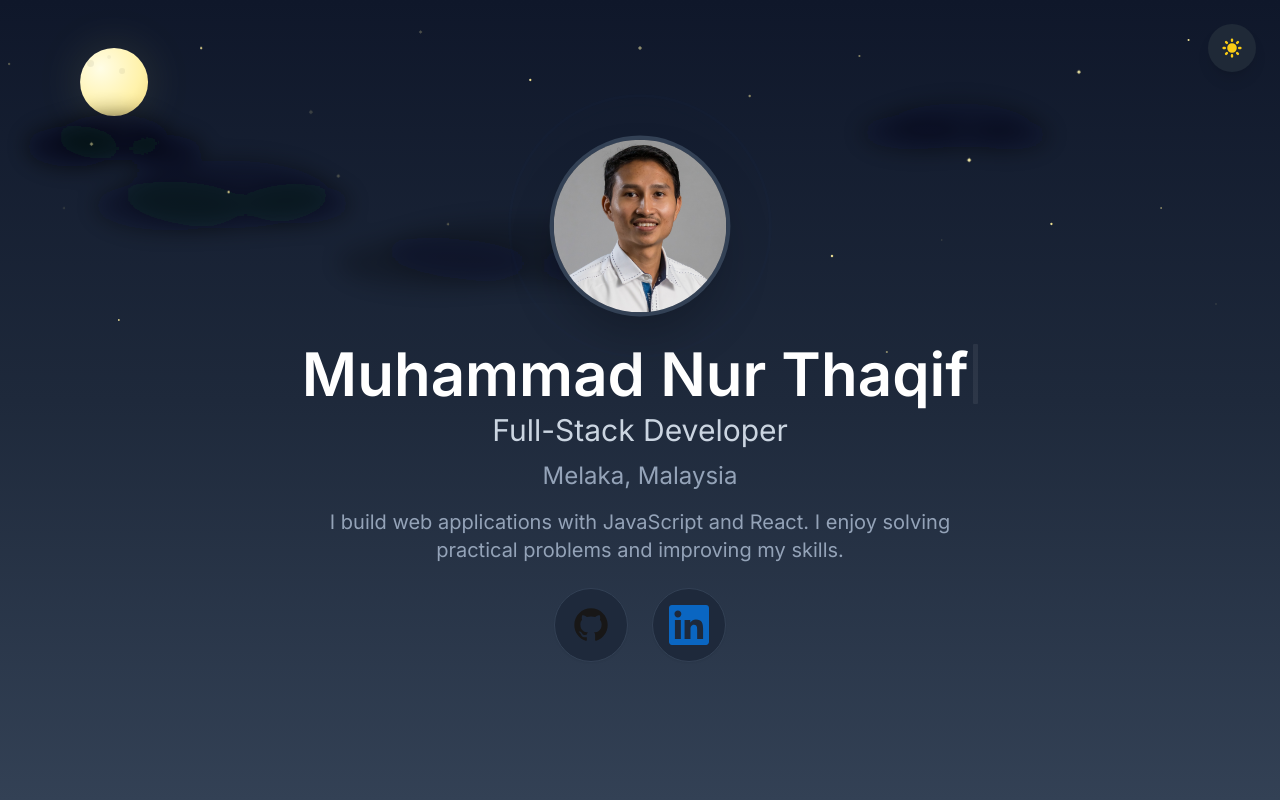
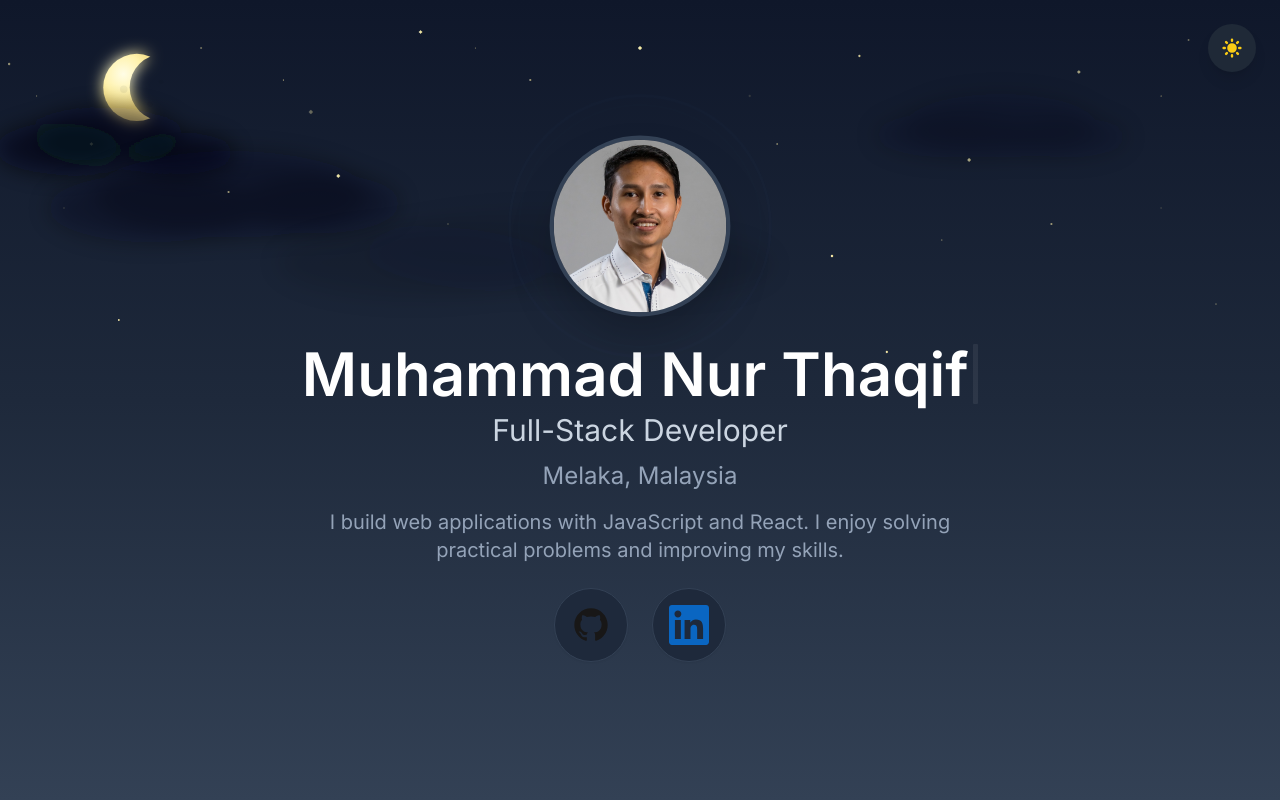
Before and after one commit to mnthaqif/mnthaqif.github.io, a React (Vite) app: page / in a window 1280 px wide. Both pictures are taken after a click on the button "Toggle dark mode". Shown: the top 800 px of the page. Built offline with nearby package versions, Linux system fonts and the light colour scheme.

Commit message:
Enhance Hero component with additional stars and moon
Added extra tiny stars to the star scatter in the Hero component. Improved the dark-sky section with an SVG moon and enhanced cloud and star animations.

```diff
--- a/src/components/sections/Hero.jsx
+++ b/src/components/sections/Hero.jsx
@@ -81,6 +81,12 @@ const Hero = () => {
     { x: 44, y: 46, r: 0.9, d: 1.2 },
     { x: 68, y: 44, r: 1.0, d: 0.6 },
     { x: 92, y: 38, r: 0.8, d: 0.7 },
+    // extra tiny star scatter
+    { x: 6, y: 12, r: 0.6, d: 0.2 },
+    { x: 24, y: 10, r: 0.5, d: 0.6 },
+    { x: 38, y: 6, r: 0.5, d: 0.9 },
+    { x: 60, y: 18, r: 0.6, d: 0.3 },
+    { x: 88, y: 12, r: 0.5, d: 1.1 },
   ];
 
   return (
@@ -130,46 +136,62 @@ const Hero = () => {
         </motion.g>
       </svg>
 
-      {/* Dark-sky: moon, improved clouds and more twinkling stars (visible only in dark mode) */}
-      <div className="absolute inset-0 pointer-events-none -z-20 dark:block hidden">
-        {/* Moon as CSS-backed, responsive element so it is always visible on small screens */}
-        <motion.div
+      {/* Dark-sky: moon (SVG with animated phase + glow), improved clouds and many twinkling stars */}
+      <div className="absolute inset-0 pointer-events-none -z-20">
+        {/* show only in dark mode (CSS hides in light) */}
+        <div className="hidden dark:block w-full h-full">
+          {/* moon as SVG so it scales crisply and always visible on small screens */}
+          <motion.svg
             aria-hidden="true"
+            viewBox="0 0 120 120"
+            className="absolute left-3 top-3 md:left-20 md:top-8 w-16 h-16 md:w-28 md:h-28"
             initial={{ x: -2 }}
-          animate={{ x: [0, 3, 0] }}
-          transition={{ duration: 10, repeat: Infinity, ease: 'easeInOut' }}
-          className="absolute left-4 top-4 md:left-20 md:top-12"
-          style={{ zIndex: -19 }}
+            animate={{ x: [0, 3, 0], y: [0, -2, 0] }}
+            transition={{ duration: 8, repeat: Infinity, ease: 'easeInOut' }}
+            style={{ zIndex: -18 }}
           >
-          <div
-            // responsive sizes: small screens show smaller moon but still visible; md+ larger moon
-            className="rounded-full shadow-[0_0_40px_rgba(255,220,90,0.12)]"
-            style={{
-              width: '4.25rem',
-              height: '4.25rem',
-              background: 'radial-gradient(circle at 30% 30%, #fffde6 0%, #fff2ab 60%, #f0d87f 100%)',
-              boxShadow: '0 0 50px rgba(250, 235, 130, 0.12)',
-            }}
-          >
-            {/* Craters: positioned using absolute divs inside moon */}
-            <div style={{ position: 'relative', width: '100%', height: '100%' }}>
-              <div style={{
-                position: 'absolute', left: '10%', top: '18%', width: '10%',
-                height: '10%', borderRadius: '50%', background: 'rgba(0,0,0,0.06)'
-              }} />
-              <div style={{
-                position: 'absolute', left: '58%', top: '30%', width: '8%',
-                height: '8%', borderRadius: '50%', background: 'rgba(0,0,0,0.05)'
-              }} />
-              <div style={{
-                position: 'absolute', left: '40%', top: '10%', width: '6%',
-                height: '6%', borderRadius: '50%', background: 'rgba(0,0,0,0.04)'
-              }} />
-            </div>
-          </div>
-        </motion.div>
+            <defs>
+              <radialGradient id="moonG2" cx="30%" cy="30%">
+                <stop offset="0%" stopColor="#fffde6" stopOpacity="1" />
+                <stop offset="60%" stopColor="#fff2ab" stopOpacity="1" />
+                <stop offset="100%" stopColor="#f0d87f" stopOpacity="1" />
+              </radialGradient>
 
-        {/* Stars + Clouds SVG layer */}
+              {/* mask for phase: white reveals moon, moving dark circle hides to create crescent */}
+              <mask id="phaseMask">
+                <rect x="0" y="0" width="120" height="120" fill="white" />
+                {/* animated black circle will cut the moon */}
+                <motion.circle
+                  cx="72"
+                  cy="60"
+                  r="36"
+                  fill="black"
+                  animate={{ cx: [90, 72, 48, 72, 90] }}
+                  transition={{ duration: 9, repeat: Infinity, ease: 'easeInOut' }}
+                />
+              </mask>
+
+              <filter id="moonGlow2" x="-80%" y="-80%" width="260%" height="260%">
+                <feGaussianBlur stdDeviation="8" result="b" />
+                <feMerge>
+                  <feMergeNode in="b" />
+                  <feMergeNode in="SourceGraphic" />
+                </feMerge>
+              </filter>
+            </defs>
+
+            {/* glow group */}
+            <g style={{ filter: 'url(#moonGlow2)' }}>
+              <circle cx="60" cy="60" r="36" fill="url(#moonG2)" mask="url(#phaseMask)" />
+            </g>
+
+            {/* craters (slightly darker spots) */}
+            <circle cx="46" cy="62" r="4" fill="rgba(0,0,0,0.06)" opacity="0.95" />
+            <circle cx="74" cy="78" r="3" fill="rgba(0,0,0,0.05)" opacity="0.95" />
+            <circle cx="86" cy="54" r="2.5" fill="rgba(0,0,0,0.04)" opacity="0.95" />
+          </motion.svg>
+
+          {/* stars + many improved clouds SVG layer */}
           <svg
             className="w-full h-full"
             viewBox="0 0 1200 700"
@@ -179,62 +201,85 @@ const Hero = () => {
             style={{ zIndex: -20 }}
           >
             <defs>
-            <filter id="cloudBlur" x="-50%" y="-50%" width="200%" height="200%">
+              <filter id="cloudBlur2" x="-60%" y="-60%" width="260%" height="260%">
                 <feGaussianBlur stdDeviation="10" />
               </filter>
-            <linearGradient id="starGrad" x1="0" x2="1">
-              <stop offset="0%" stopColor="#fff8bf" />
+
+              <linearGradient id="starGrad2" x1="0" x2="1">
+                <stop offset="0%" stopColor="#fff9d9" />
                 <stop offset="100%" stopColor="#ffe77a" />
               </linearGradient>
             </defs>
 
-          {/* clouds group: several clusters with blur and opacity for natural look */}
+            {/* multiple layered cloud groups for depth, each with different opacity and speed */}
             <motion.g
-            filter="url(#cloudBlur)"
+              filter="url(#cloudBlur2)"
               initial={{ x: 0 }}
-            animate={{ x: [0, -22, 0] }}
-            transition={{ duration: 22, repeat: Infinity, repeatType: 'reverse', ease: 'easeInOut' }}
-            opacity="0.95"
+              animate={{ x: [0, -30, 0] }}
+              transition={{ duration: 26, repeat: Infinity, repeatType: 'reverse', ease: 'easeInOut' }}
+              opacity="0.9"
             >
-            <g transform="translate(160,120)" fill="rgba(7,12,20,0.56)">
-              <ellipse cx="0" cy="0" rx="48" ry="20" />
-              <ellipse cx="-36" cy="8" rx="40" ry="18" />
-              <ellipse cx="44" cy="12" rx="34" ry="14" />
-            </g>
-
-            <g transform="translate(260,170)" fill="rgba(7,12,20,0.36)">
-              <ellipse cx="0" cy="0" rx="90" ry="30" />
-              <ellipse cx="-50" cy="10" rx="66" ry="22" />
-              <ellipse cx="60" cy="8" rx="48" ry="18" />
-            </g>
-
-            <g transform="translate(900,110)" fill="rgba(7,12,20,0.30)">
-              <ellipse cx="0" cy="0" rx="64" ry="20" />
-              <ellipse cx="-40" cy="6" rx="46" ry="16" />
-              <ellipse cx="44" cy="8" rx="36" ry="14" />
-            </g>
-
-            <g transform="translate(520,220)" fill="rgba(7,12,20,0.22)">
-              <ellipse cx="0" cy="0" rx="120" ry="28" />
-              <ellipse cx="-80" cy="10" rx="84" ry="22" />
-              <ellipse cx="84" cy="12" rx="72" ry="20" />
+              <g transform="translate(160,120)" fill="rgba(6,10,20,0.62)">
+                <ellipse cx="0" cy="0" rx="64" ry="26" />
+                <ellipse cx="-44" cy="10" rx="54" ry="22" />
+                <ellipse cx="64" cy="14" rx="46" ry="18" />
               </g>
             </motion.g>
 
-          {/* render many stars with slight twinkle and scale */}
+            <motion.g
+              filter="url(#cloudBlur2)"
+              initial={{ x: 0 }}
+              animate={{ x: [0, -18, 0] }}
+              transition={{ duration: 20, repeat: Infinity, repeatType: 'reverse', ease: 'easeInOut' }}
+              opacity="0.7"
+            >
+              <g transform="translate(260,170)" fill="rgba(6,10,20,0.42)">
+                <ellipse cx="0" cy="0" rx="120" ry="38" />
+                <ellipse cx="-70" cy="12" rx="90" ry="30" />
+                <ellipse cx="80" cy="8" rx="68" ry="26" />
+              </g>
+            </motion.g>
+
+            <motion.g
+              filter="url(#cloudBlur2)"
+              initial={{ x: 0 }}
+              animate={{ x: [0, 20, 0] }}
+              transition={{ duration: 28, repeat: Infinity, repeatType: 'reverse', ease: 'easeInOut' }}
+              opacity="0.5"
+            >
+              <g transform="translate(900,110)" fill="rgba(6,10,20,0.36)">
+                <ellipse cx="0" cy="0" rx="84" ry="28" />
+                <ellipse cx="-46" cy="8" rx="64" ry="20" />
+                <ellipse cx="58" cy="10" rx="52" ry="18" />
+              </g>
+            </motion.g>
+
+            <motion.g
+              filter="url(#cloudBlur2)"
+              initial={{ x: 0 }}
+              animate={{ x: [0, -12, 0] }}
+              transition={{ duration: 30, repeat: Infinity, repeatType: 'reverse', ease: 'easeInOut' }}
+              opacity="0.35"
+            >
+              <g transform="translate(520,220)" fill="rgba(6,10,20,0.28)">
+                <ellipse cx="0" cy="0" rx="150" ry="36" />
+                <ellipse cx="-110" cy="10" rx="120" ry="32" />
+                <ellipse cx="110" cy="12" rx="96" ry="28" />
+              </g>
+            </motion.g>
+
+            {/* star field: many stars with varied sizes/delays to increase density */}
             {stars.map((s, idx) => {
-            // convert percent positions to viewBox coordinates (1200 x 700)
               const cx = (s.x / 100) * 1200;
               const cy = (s.y / 100) * 700;
               return (
                 <motion.g
                   key={idx}
-                initial={{ opacity: 0.18, scale: 1 }}
-                animate={{ opacity: [0.18, 1, 0.18], scale: [1, 1.12, 1] }}
-                transition={{ duration: 1.5 + (s.d || 0.2), repeat: Infinity, delay: s.d, ease: 'easeInOut' }}
+                  initial={{ opacity: 0.12, scale: 1 }}
+                  animate={{ opacity: [0.12, 1, 0.12], scale: [1, 1.12, 1] }}
+                  transition={{ duration: 1.4 + (s.d || 0.2), repeat: Infinity, delay: s.d, ease: 'easeInOut' }}
                 >
-                <circle cx={cx} cy={cy} r={s.r * 0.9} fill="url(#starGrad)" opacity={0.95} />
-                {/* add tiny sparkle cross for a subset to give variety */}
+                  <circle cx={cx} cy={cy} r={s.r * 0.9} fill="url(#starGrad2)" opacity={0.95} />
                   {s.r > 1.15 && (
                     <g transform={`translate(${cx}, ${cy})`}>
                       <line x1={-s.r * 0.9} y1={0} x2={s.r * 0.9} y2={0} stroke="#fff7b6" strokeWidth={0.6} strokeLinecap="round" />
@@ -245,6 +290,7 @@ const Hero = () => {
               );
             })}
           </svg>
+        </div>
       </div>
 
       <div className="max-w-4xl mx-auto text-center w-full px-4 relative z-10">
```
Lines whose indentation alone changed are shown as unchanged.
